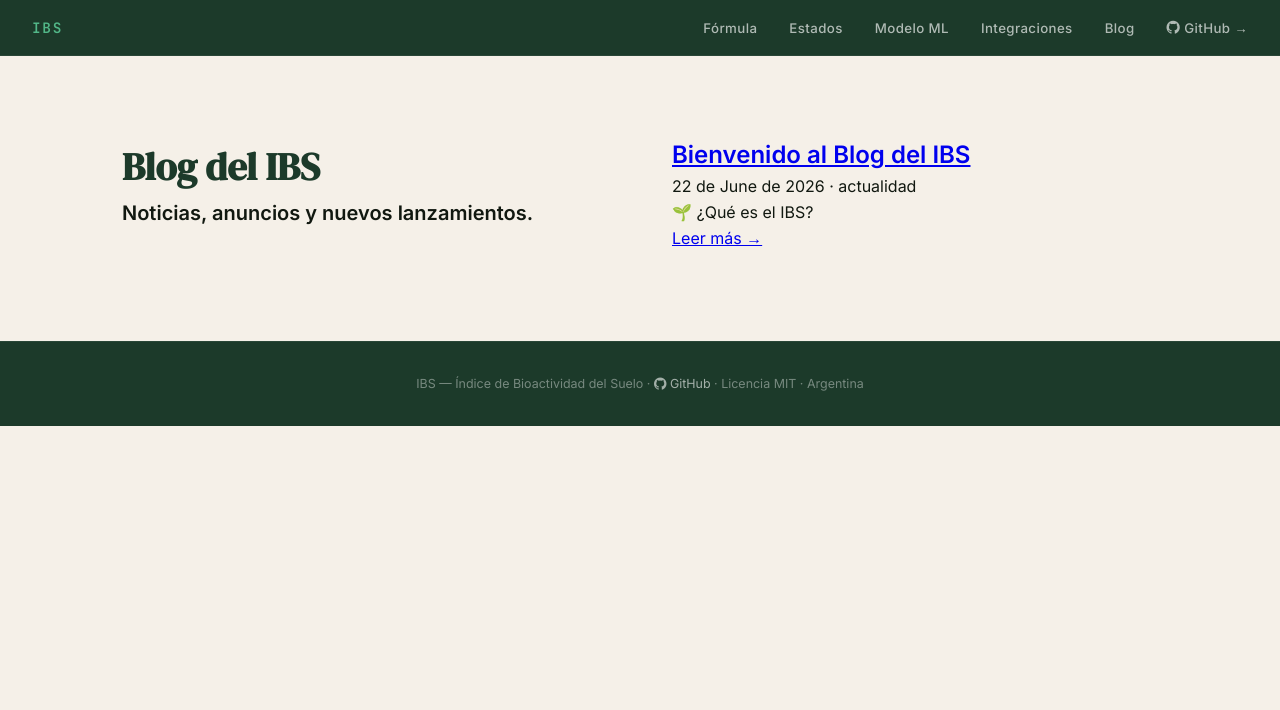
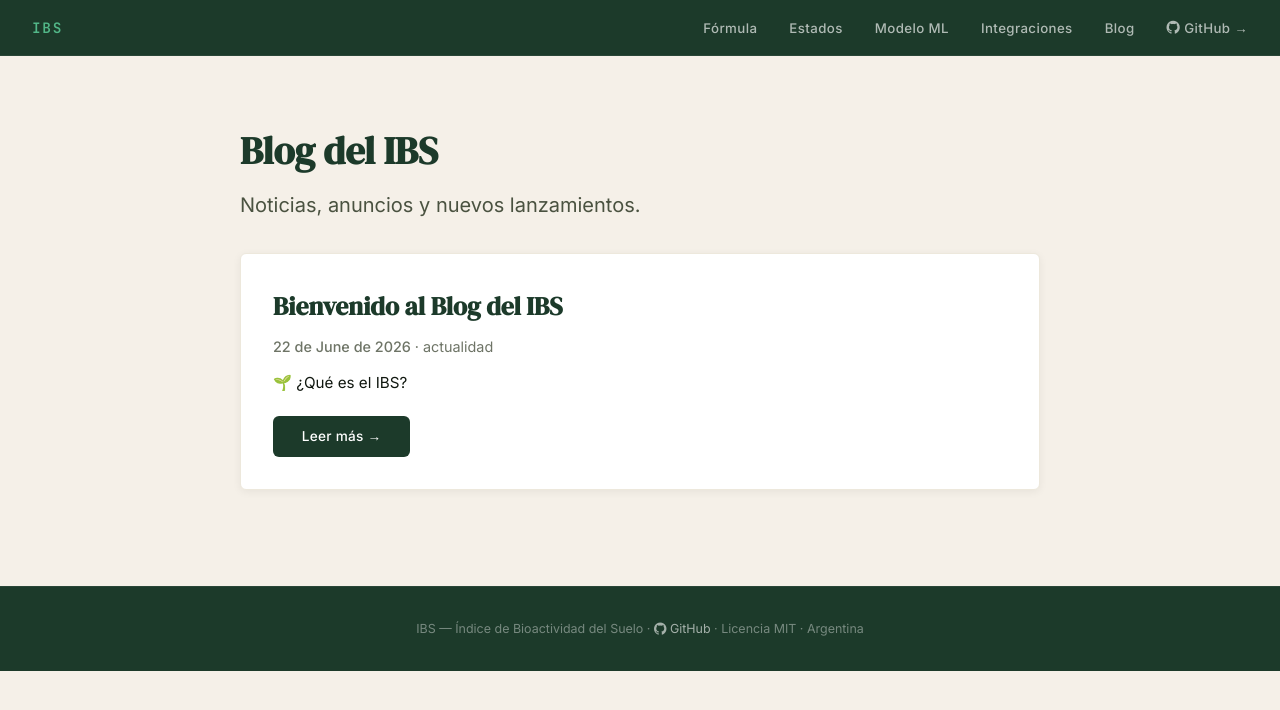
Before and after one commit to fx-biocoder/ibs, a Jekyll site: the page built from src/blog.md, in a window 1280 px wide. Shown: the top 710 px of the page. Built offline with Jekyll 4.4.1, drawn with Linux system fonts in a browser that asks for light colours.

Commit message:
style: arreglos de estilos

```diff
--- a/src/assets/css/style.css
+++ b/src/assets/css/style.css
@@ -431,35 +431,107 @@ input[type="range"] {
 
 /* Blog list */
 
-.blog_section {
-  max-width: var(--max);
+.blog-list {
+  max-width: var(--max, 1100px);
   margin: 0 auto;
-  padding: 5rem 2rem;
-  display: grid;
-  grid-template-columns: 1fr 1fr;
-  gap: 4rem;
-  align-items: start;
+  padding: 2rem 1.5rem;
 }
 
-.post-list {
-  list-style: none;
-  padding: 0;
+.blog_section {
+  max-width: 800px;
+  margin: 0 auto;
+  padding: 2rem 0;
+  display: block;
+  background: transparent;
+  box-shadow: none;
 }
 
-.post-list li {
-  margin-bottom: 15px;
-  padding-bottom: 15px;
-  border-bottom: 1px solid #e9ecef;
+.blog_section h1 {
+  font-family: var(--f-display, serif);
+  color: var(--tierra, #1C3A2A);
+  font-size: 2.4rem;
+  margin-bottom: 0.5rem;
 }
 
-.post-list .post-link {
-  font-size: 1.2rem;
-  color: #1b4332;
-  text-decoration: none;
+.blog_section h5 {
+  font-size: 1.25rem;
+  margin-bottom: 2rem;
+  color: var(--grafito, #4A5240);
+  font-weight: 400;
 }
 
-.post-list .post-link:hover {
+.blog-post {
+  background: var(--blanco, #FFFFFF);
+  border-radius: var(--radio, 6px);
+  padding: 2rem;
+  margin-bottom: 2rem;
+  box-shadow: 0 2px 8px rgba(0, 0, 0, 0.06);
+  border: 1px solid var(--pergamino, #EDE8DC);
+  transition: box-shadow 0.2s ease;
+}
+
+.blog-post:hover {
+  box-shadow: 0 4px 16px rgba(0, 0, 0, 0.1);
+}
+
+.blog-post h2 {
+  margin: 0 0 0.5rem 0;
+  font-size: 1.6rem;
+}
+
+.blog-post h2 a {
+  color: var(--tierra, #1C3A2A);
+  text-decoration: none;
+  font-family: var(--f-display, serif);
+  transition: color 0.2s;
+}
+
+.blog-post h2 a:hover {
+  color: var(--musgo, #2D6A4F);
   text-decoration: underline;
+}
+
+.post-meta {
+  color: var(--grafito, #4A5240);
+  font-size: 0.9rem;
+  margin-bottom: 0.75rem;
+  opacity: 0.8;
+}
+
+.post-meta time {
+  font-weight: 500;
+}
+
+.post-excerpt {
+  color: var(--carbon, #111810);
+  line-height: 1.7;
+  margin-bottom: 1.25rem;
+  font-size: 0.95rem;
+}
+
+.btn {
+  display: inline-block;
+  padding: 0.6rem 1.8rem;
+  background: var(--tierra, #1C3A2A);
+  color: var(--blanco, #FFFFFF);
+  text-decoration: none;
+  border-radius: var(--radio, 6px);
+  font-weight: 500;
+  font-size: 0.85rem;
+  transition: background 0.2s, transform 0.15s;
+  letter-spacing: 0.02em;
+}
+
+.btn:hover {
+  background: var(--musgo, #2D6A4F);
+  transform: translateY(-1px);
+}
+
+.blog_section > p {
+  color: var(--grafito, #4A5240);
+  text-align: center;
+  padding: 3rem 0;
+  font-size: 1.1rem;
 }
 
 footer {
@@ -477,4 +549,15 @@ footer a:hover { color: var(--blanco); }
   .nav_links { display: none; }
   .hero { padding: 4rem 1.5rem 3.5rem; }
   .demo_sliders { flex-direction: column; }
+  .blog-post {
+    padding: 1.25rem;
+  }
+
+  .blog-post h2 {
+    font-size: 1.3rem;
+  }
+
+  .blog-list {
+    padding: 1rem;
+  }
 }
```
